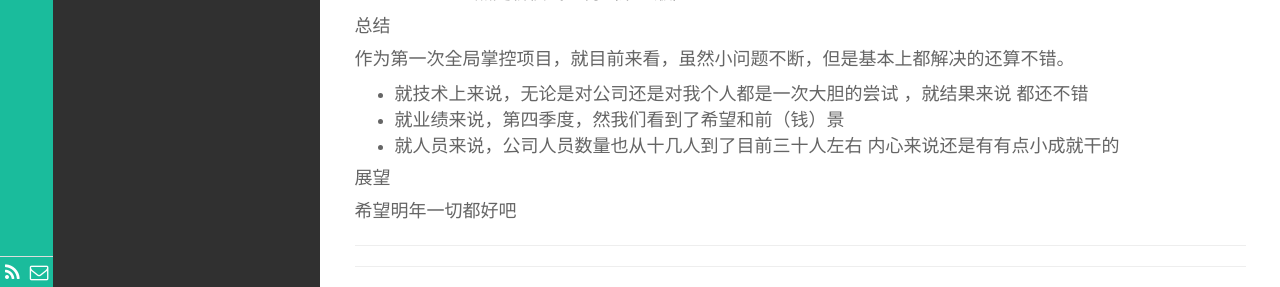
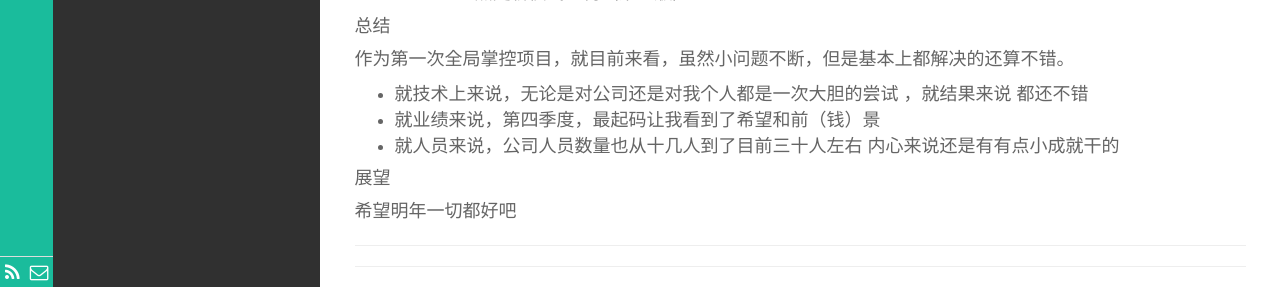
Before and after one commit to darklost/darklost.github.io, a Jekyll site: the page built from _posts/随笔/2017-12-28-2017-year-end-work.md, in a window 1280 px wide. Shown: the part 2535-2822 px from the top of the page. Built offline with Jekyll 4.4.1, drawn with Linux system fonts in a browser that asks for light colours.

Commit message:
添加新博客

```diff
--- a/_posts/随笔/2017-12-28-2017-year-end-work.md
+++ b/_posts/随笔/2017-12-28-2017-year-end-work.md
@@ -127,7 +127,7 @@ description: 年终总结
 
 作为第一次全局掌控项目，就目前来看，虽然小问题不断，但是基本上都解决的还算不错。
 * 就技术上来说，无论是对公司还是对我个人都是一次大胆的尝试 ，就结果来说 都还不错
-* 就业绩来说，第四季度，然我们看到了希望和前（钱）景
+* 就业绩来说，第四季度，最起码让我看到了希望和前（钱）景
 * 就人员来说，公司人员数量也从十几人到了目前三十人左右
 内心来说还是有有点小成就干的
 
```
